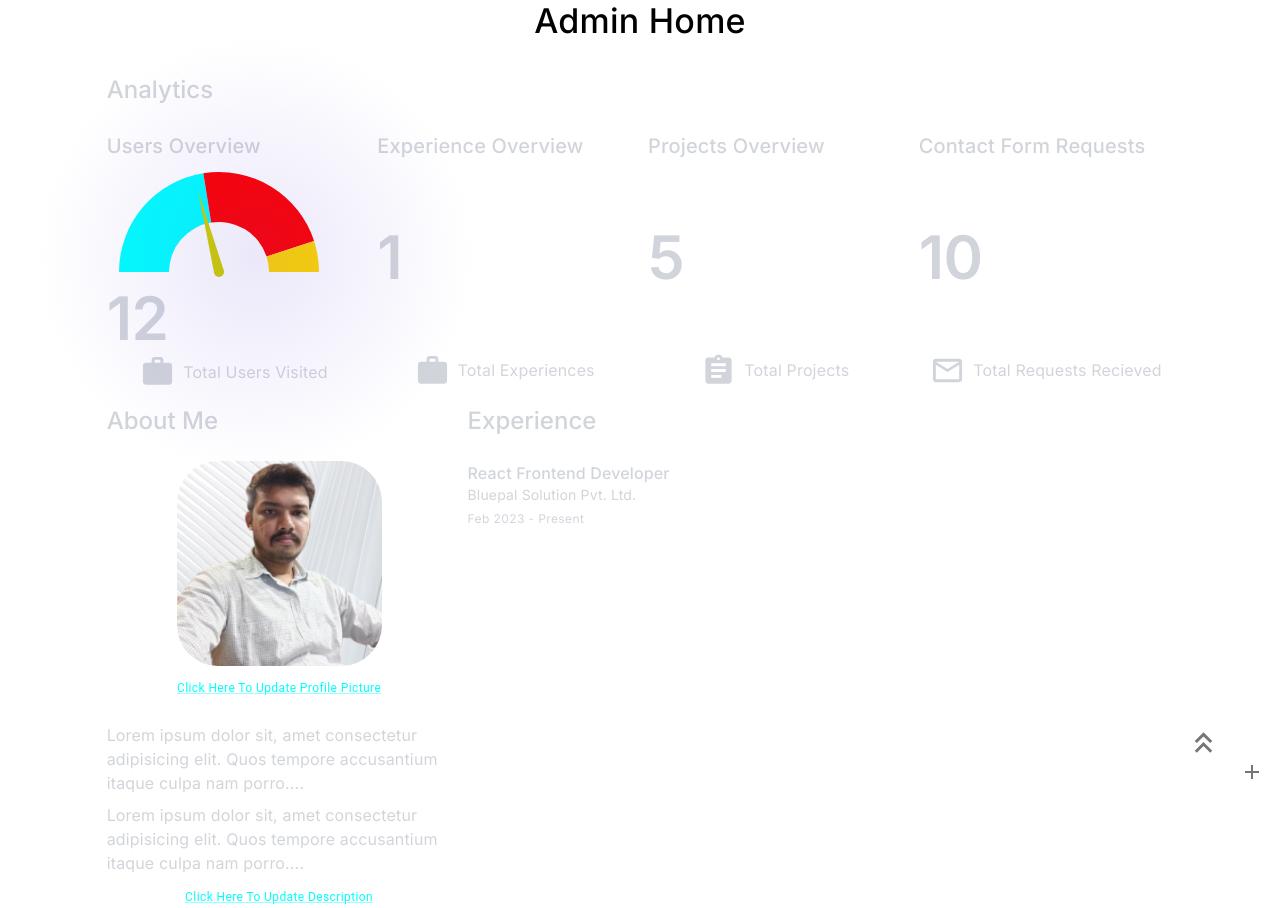
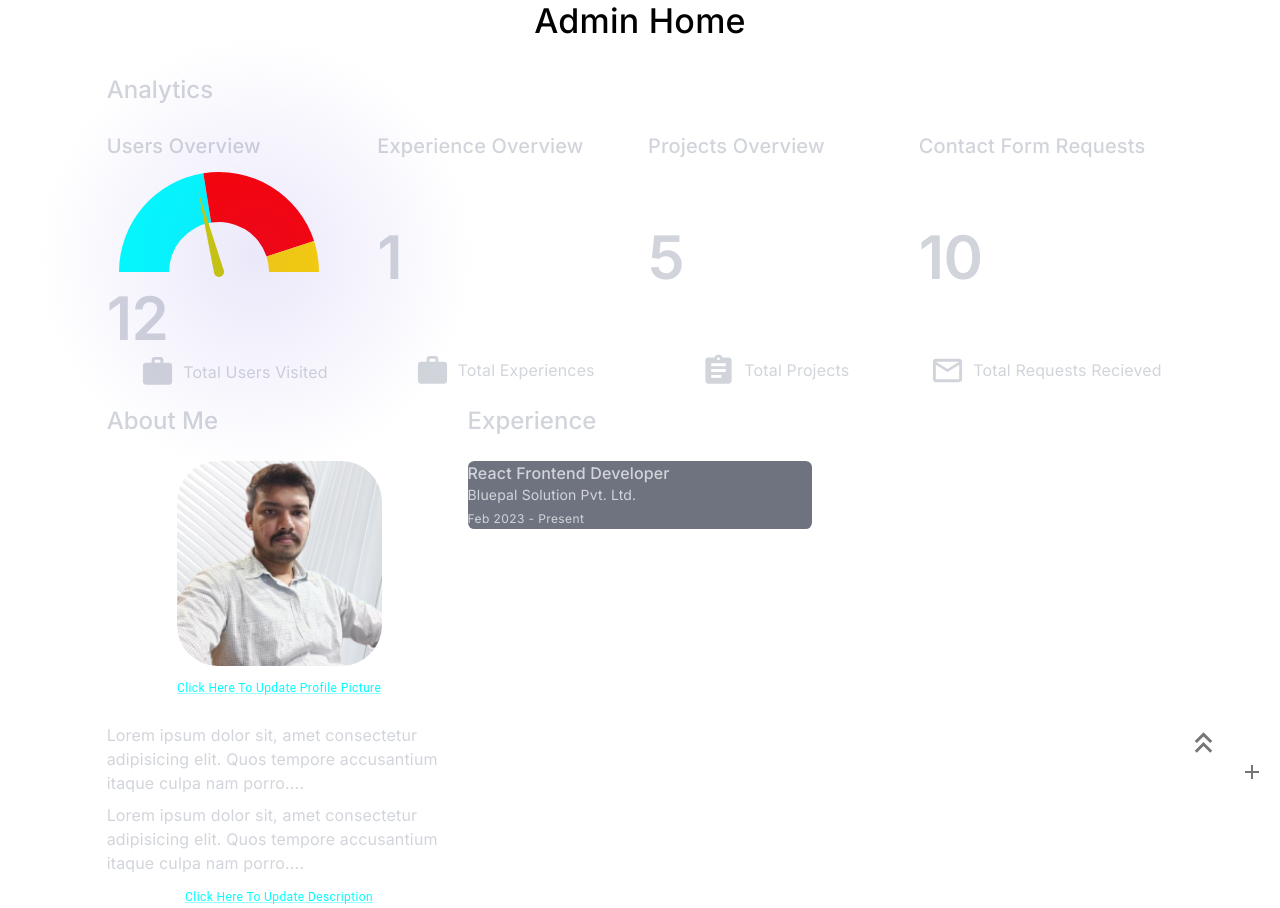
Before and after one commit to Nadeem-Abdun/nadeem_abdun_portfolio, a React (Create React App) app: page /admin/home in a window 1280 px wide. Built offline with nearby package versions, Linux system fonts and the light colour scheme.

Commit message:
Added Styles Experience Card

```diff
--- a/src/components/ComponentStyles.css
+++ b/src/components/ComponentStyles.css
@@ -33,3 +33,10 @@
     background-color: rgba(0, 255, 255, 0.2);
     backdrop-filter: blur(10px);
 }
+
+.experience-card {
+    background-color: rgba(15, 23, 42, 0.6);
+    color: #D1D5DB;
+    border-radius: 0.5dvw;
+    transition: background-color 0.3s ease-in-out;
+}
```
